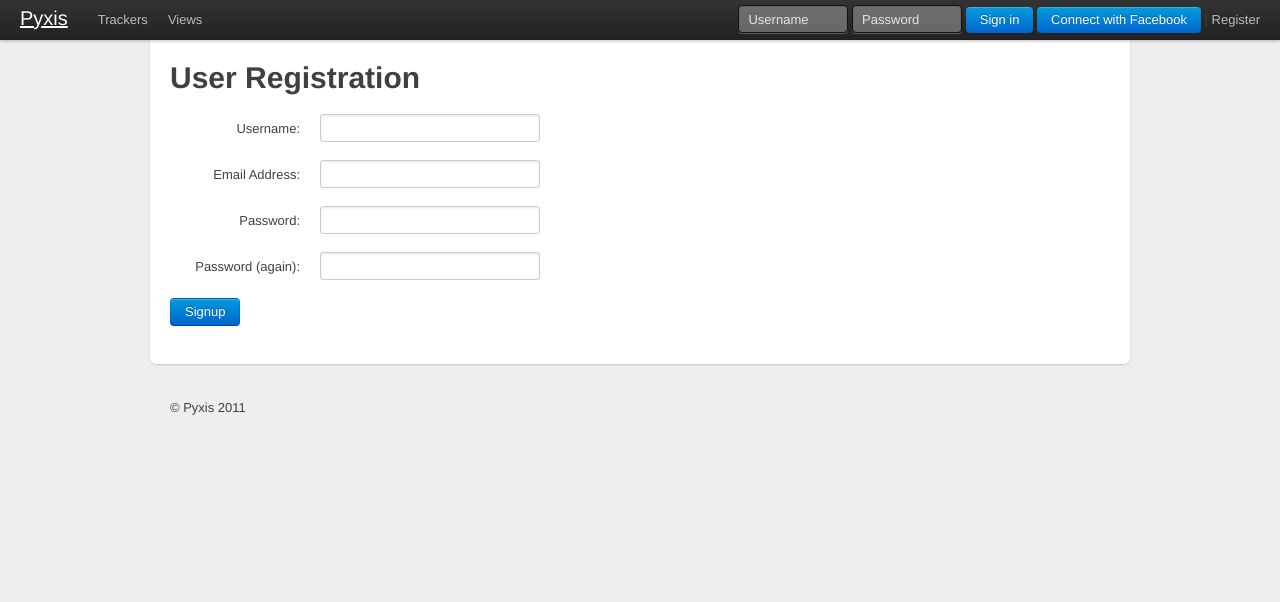
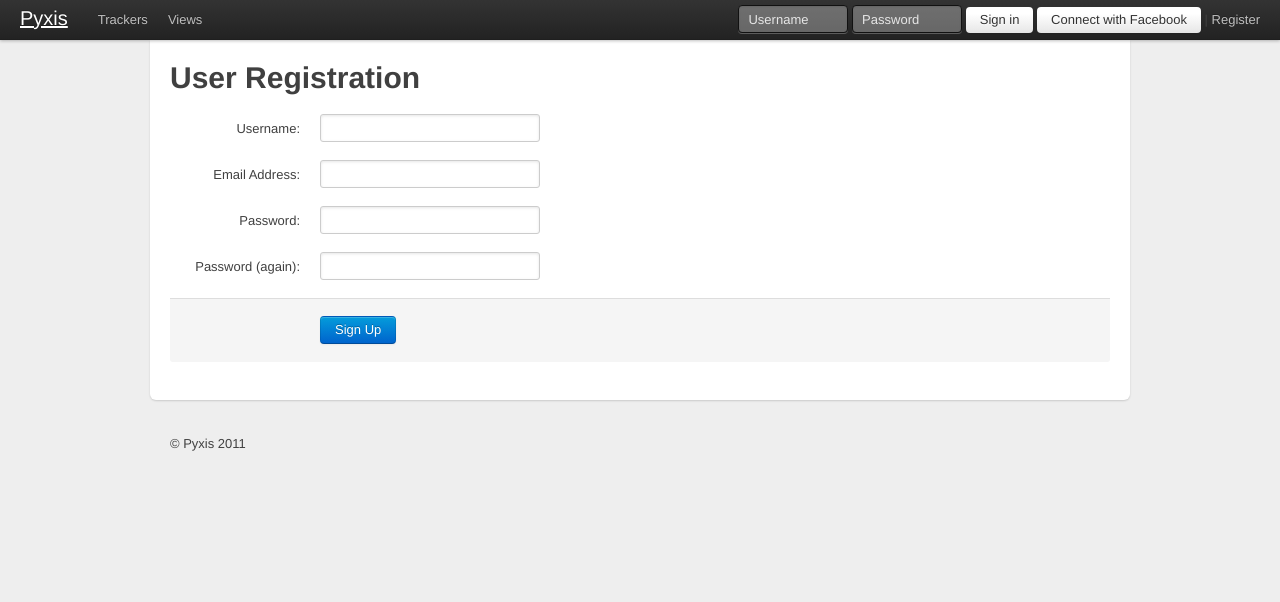
Before and after one commit to CEduStartup/Pyxis, a Django app: page /accounts/register/ in a window 1280 px wide. Shown: the top 602 px of the page. Run offline with Django 3.2, Linux system fonts and the light colour scheme; parts of the project's set-up code (start-up, migrations or seed data) failed here and were passed over; some libraries are stand-ins or nearby versions.

Commit message:
Beautified user registration page: moved submit button righter, Signup->Sign Up, sign in and connect with facebook buttns made grey.

```diff
--- a/webui/frontend/static/css/style.css
+++ b/webui/frontend/static/css/style.css
@@ -98,3 +98,7 @@ label {
 table td, table th {
     vertical-align: middle;
 }
+.topbar a.btn {
+  color: #333333;
+  text-shadow: 0 1px 1px rgba(255, 255, 255, 0.75);
+}
--- a/webui/templates/common/layout.html
+++ b/webui/templates/common/layout.html
@@ -56,8 +56,8 @@
             {% csrf_token %}
             <input name="username" class="input-small" type="text" placeholder="Username">
             <input name="password" class="input-small" type="password" placeholder="Password">
-            <button class="btn primary" type="submit">Sign in</button>
-          <a href='/facebook/login' class='btn primary'>Connect with Facebook</a>
+            <button class="btn" type="submit">Sign in</button>
+          <a href='/facebook/login' class='btn'>Connect with Facebook</a>
           </form>
           {% endif %}
         </div>
--- a/webui/templates/registration/registration_form.html
+++ b/webui/templates/registration/registration_form.html
@@ -6,6 +6,8 @@
 <form method="post" action="">
 {% csrf_token %}
 {% include "common/submit_form_snippet.html" %}
-<input type="submit" value="Signup" class="btn primary">
+  <div class="actions">
+    <input type="submit" value="Sign Up" class="btn primary" />
+  </div>
 </form>
 {% endblock %}
```
